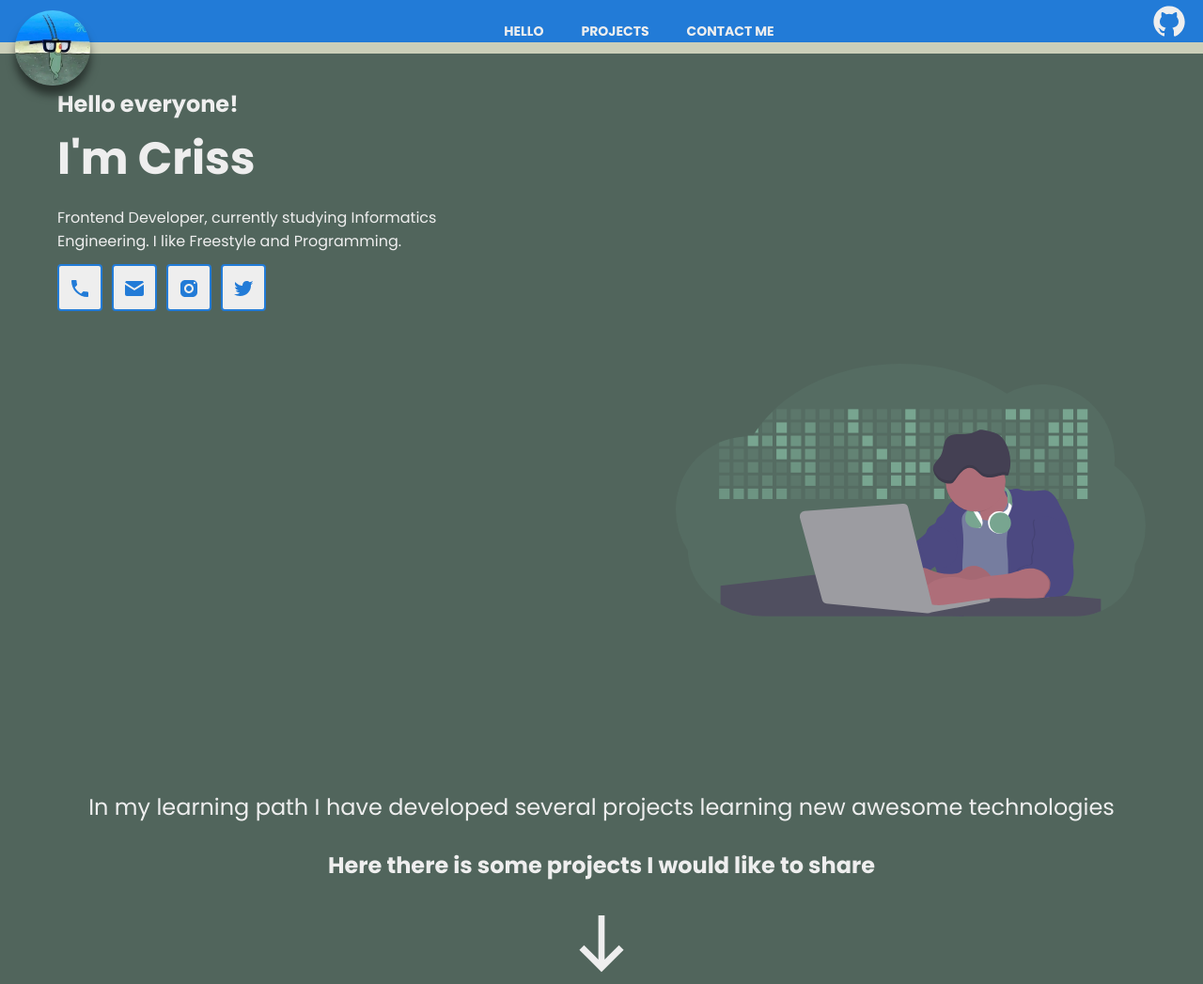
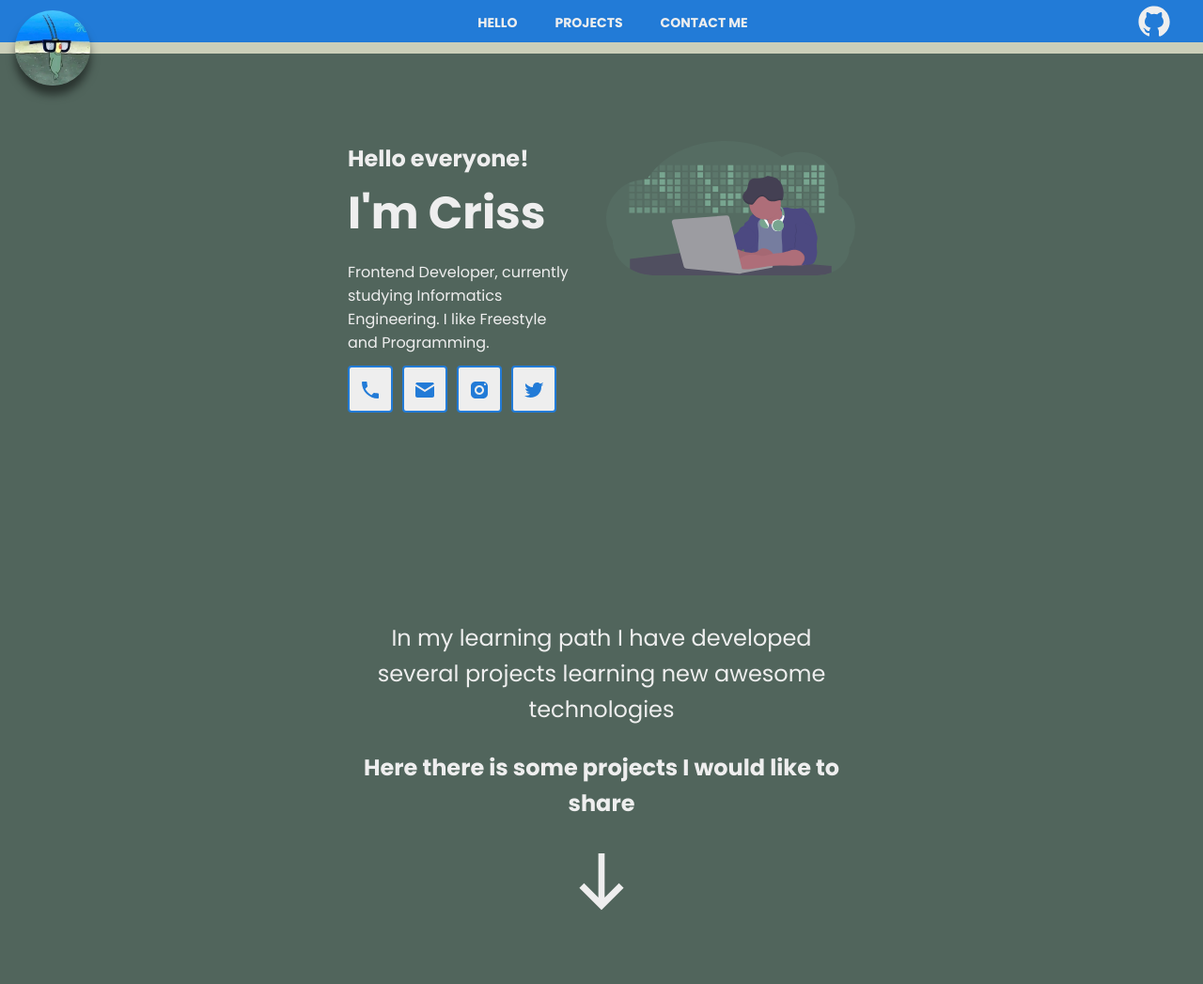
Before and after one commit to Crissdot/Portfolio, a website: page src/index.html in a window 1280 px wide. Shown: the top 1047 px of the page at 94% size. Drawn offline with Linux system fonts and the light colour scheme.

Commit message:
fix styles

```diff
--- a/src/css/styles.css
+++ b/src/css/styles.css
@@ -22,7 +22,7 @@ body {
     font: var(--body1);
 }
 .wrapper {
-    max-width: 1158px;
+    max-width: 540px;
     padding: 0 16px;
     margin: 0 auto;
 }
@@ -102,8 +102,7 @@ body {
     text-align: center;
 }
 .hero__img img {
-    width: 100%;
-    max-width: 328px;
+    width: 90%;
 }
 .hero__description {
     display: flex;
@@ -186,6 +185,7 @@ body {
 }
 .projects__detail div {
     position: relative;
+    margin: 0 auto;
 }
 #project1 {
     width: 288px;
@@ -217,6 +217,7 @@ body {
     border-radius: 0 0 5px 5px;
 }
 #project2 {
+    width: 300px;
     height: 500px;
     margin-top: 80px;
 }
@@ -252,12 +253,13 @@ body {
     margin-top: 24px;
 }
 #project3 {
+    width: 288px;
     height: 235px;
     margin-top: 40px;
 }
 .projects__tablet {
     position: absolute;
-    width: 100%;
+    width: 288px;
     transform: rotate(90deg);
 }
 .projects__tablet--ss {
@@ -283,7 +285,6 @@ body {
 .form {
     display: flex;
     flex-direction: column;
-    max-width: 540px;
     margin: 0 auto 60px;
     gap: 16px;
 }
@@ -319,21 +320,40 @@ footer p {
 
 
 @media screen and (min-width: 768px) {
+    .wrapper {
+        padding: 0 10%;
+    }
     .header__menu {
-        display: block;
+        display: flex;
+        align-items: center;
+    }
+    .header__menu ul {
+        padding: 0;
+    }
+    .header__icon {
+        margin-right: 32px;
     }
     .hero {
-        display: flex;
+        height: 400px;
+        margin-top: 150px;
+        flex-direction: row;
         gap: 32px;
     }
     .hero__description {
         max-width: 450px;
+        height: fit-content;
+        margin-top: 0;
+        width: 45%;
         order: 1;
     }
     .hero__img {
+        height: fit-content;
         text-align: right;
         order: 2;
         flex: 1;
+    }
+    .hero__img img {
+        width: 100%;
     }
 }
 
```
